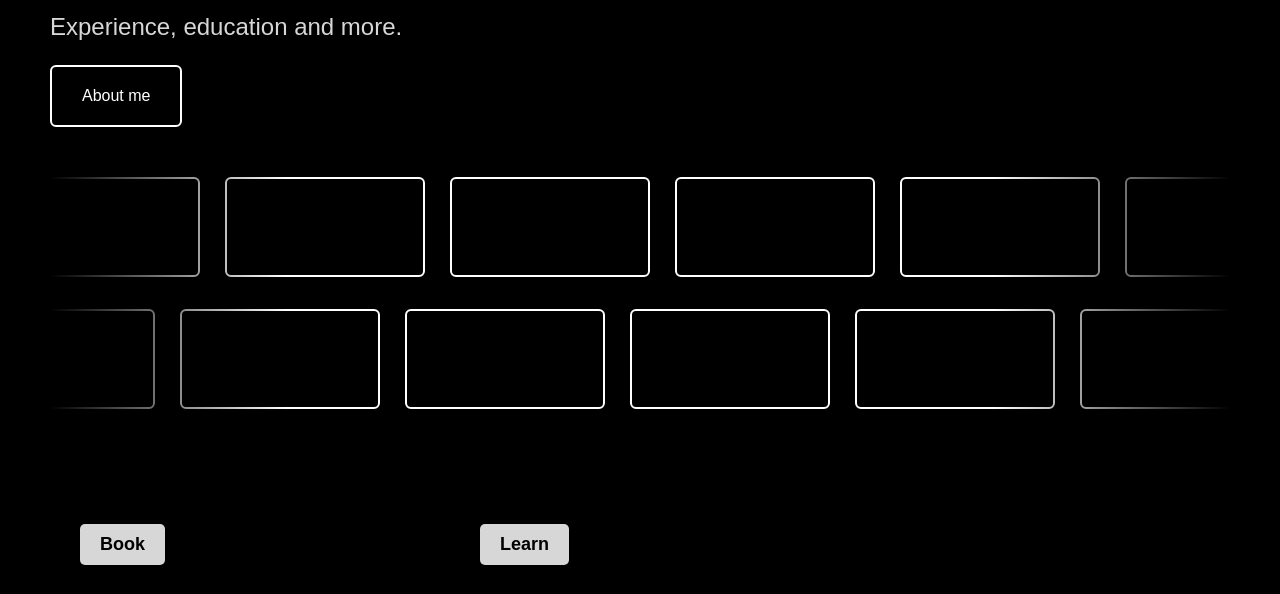
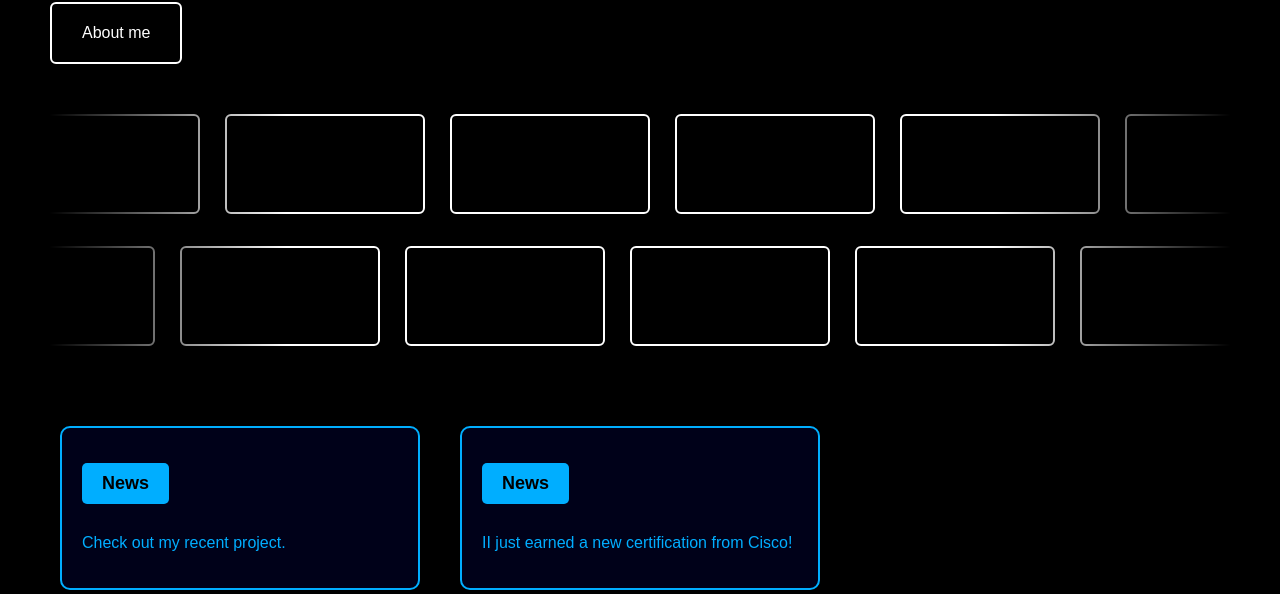
Before and after one commit to mrbigsticks/PortfolioWebsite, a plain HTML site: page index.html in a window 1280 px wide. Shown: the part 206-800 px from the top of the page. Drawn offline with Linux system fonts and the light colour scheme; some packages are replaced by stand-ins of ours; a script that the page names is missing.

Commit message:
Test Update 1.9
Fixed css styling alongside index.html and other components.

```diff
--- a/index.html
+++ b/index.html
@@ -55,17 +55,17 @@
             <div class="card">
                <!--<img src="images/carfix.jpeg" alt="Image 1"> -->
                 <a href="pages/appointment.html">
-                    <h2 class="button">Book</h2>
+                    <h2 class="button">News</h2>
                 </a>
-                <p>Book an appointment to inspect the damage and receive an estimate of the cost for repair.</p>
+                <p>Check out my recent project.</p>
             </div>
 
             <div class="card">
                <!--<img src="images/carfix.jpeg" alt="Image 1"> -->
                <a href="pages/towcompanies.html">
-                    <h2 class="button">Learn</h2>
+                    <h2 class="button">News</h2>
                 </a>
-                <p>Learn more about our tow reimbursment program.</p>
+                <p>II just earned a new certification from Cisco!</p>
             </div>
 
 
--- a/style.css
+++ b/style.css
@@ -6,6 +6,11 @@ body, html {
     font-family: Arial, sans-serif;
     overflow: auto; /* Enable scrolling */
     background: black;
+}
+
+::selection {
+    background-color: rgb(178, 0, 248); /* Highlight background color */
+    color: #000000;           /* Highlight text color */
 }
 
 spline-viewer {
@@ -46,6 +51,7 @@ spline-viewer {
     background-color: rgba(0, 0, 0, 0.546);
     backdrop-filter: blur(20px); /* Same blur effect as cards */
     z-index: 2;
+    border-bottom: 2px solid #4d4d4d; /* Change color and thickness as needed */
 }
 
 .navbar ul {
@@ -84,6 +90,7 @@ spline-viewer {
 h1 {
     text-align: left;
     font-size: 10vh;
+    margin-top: -10px;
 }
 
 /* Adjust for smaller screens */
@@ -103,7 +110,7 @@ h1 {
     text-align: left;
     font-size: 3vh;
     margin-top: -30px;
-    color: #d7d7d7;
+    color: #a8a8a8;
 }
 
 /* Adjust for smaller screens */
@@ -256,12 +263,12 @@ h1 {
 }
 
 .card {
-    background-color: rgba(0, 0, 0, 0.546);
+    background-color: rgba(0, 6, 90, 0.281);
     border-radius: 10px;
+    border: 2px solid rgb(0, 174, 255);
     padding: 20px;
     text-align: left;
-    color: white;
-    backdrop-filter: blur(30px); /* Blur effect */
+    color: rgb(0, 174, 255);
     margin: 10px; /* Added margin to create space between cards */
 }
 
@@ -275,16 +282,17 @@ h1 {
 .button {
     display: inline-block;
     padding: 10px 20px;
-    background-color: #d7d7d7; /* Change to your desired color */
+    background-color: rgb(0, 174, 255); /* Change to your desired color */
     color: rgb(0, 0, 0);
     text-align: center;
     border-radius: 5px;
     text-decoration: none;
     font-size: 18px;
+    transition: background-color 0.4s, color 0.4s, border-color 0.4s;
 }
 
 .button:hover {
-    background-color: #acacac; /* Change to your desired hover color */
+    background-color: rgb(0, 87, 128); /* Change to your desired hover color */
 }
 
 /* Responsive Nav Bar Styles */
```
